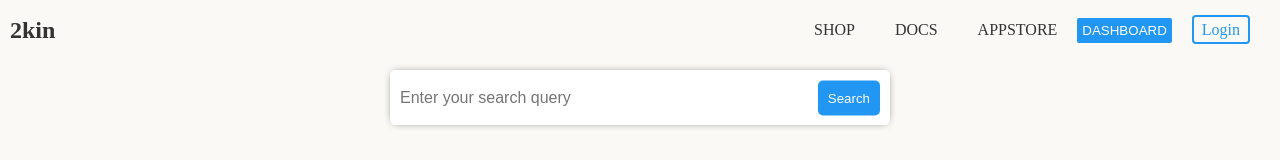
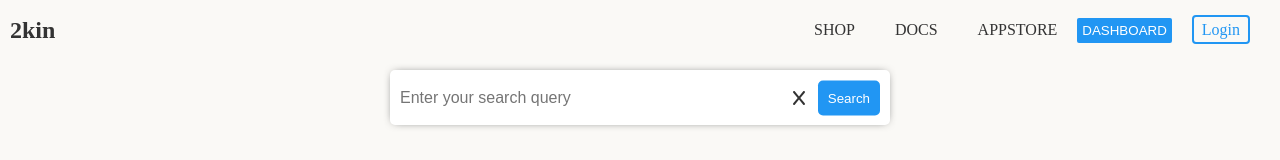
Before and after one commit to SirSicard/2KIN-Onboarding, a React (Vite) app in the folder client/: page /apps in a window 1280 px wide. Shown: the top 160 px of the page. Built offline with nearby package versions, Linux system fonts and the light colour scheme.

Commit message:
added reset button

```diff
--- a/client/src/pages/AppstorePage.jsx
+++ b/client/src/pages/AppstorePage.jsx
@@ -1,6 +1,8 @@
 import { Link } from "react-router-dom";
 import "../styles/appstorepage.css";
 import { useState } from "react";
+import { FontAwesomeIcon } from "@fortawesome/react-fontawesome";
+import {faX} from "@fortawesome/free-solid-svg-icons"
 
 export const mockApps = [
   {
@@ -97,7 +99,7 @@ export const mockApps = [
 
 function AppstorePage() {
   const [searchInput, setSearchInput] = useState("");
-  const [filteredApps, setFilteredApps] = useState(mockApps); // Start with all apps displayed
+  const [filteredApps, setFilteredApps] = useState(mockApps);
   const [searchPerformed, setSearchPerformed] = useState(false);
 
   const handleSearchChange = (e) => {
@@ -106,15 +108,26 @@ function AppstorePage() {
 
   const handleSearchButtonClick = () => {
     const trimmedSearchInput = searchInput.trim();
-    setSearchPerformed(trimmedSearchInput !== ""); // Set to true if search input is not empty
+    setSearchPerformed(trimmedSearchInput !== "");
 
-    // Update filteredApps based on the search input when the button is clicked
     setFilteredApps(
-      trimmedSearchInput === "" ? mockApps : // If no search input, show all apps
+      trimmedSearchInput === "" ? mockApps :
       mockApps.filter((app) =>
         app.title.toLowerCase().includes(trimmedSearchInput.toLowerCase())
       )
     );
+  };
+
+  const handleResetButtonClick = () => {
+    setSearchInput("");
+    setSearchPerformed(false);
+    setFilteredApps(mockApps);
+  };
+
+  const handleKeyPress = (e) => {
+    if (e.key === 'Enter') {
+      handleSearchButtonClick();
+    }
   };
 
   return (
@@ -128,17 +141,22 @@ function AppstorePage() {
             className="search-input"
             value={searchInput}
             onChange={handleSearchChange}
+            onKeyPress={handleKeyPress}
           />
           <button
-            type="button" // Use type="button" to prevent form submission
+            type="button"
             className="appstore-search-button"
             onClick={handleSearchButtonClick}
           >
             Search
           </button>
+          <FontAwesomeIcon icon={faX}
+            type="button"
+            className="appstore-reset-button"
+            onClick={handleResetButtonClick}
+            />
         </div>
 
-        {/* Render Featured Apps only if search is not performed or search input is not empty */}
         {!searchPerformed && (
           <>
             <h1 className="appstore-titles">Featured Apps</h1>
--- a/client/src/styles/appstorepage.css
+++ b/client/src/styles/appstorepage.css
@@ -124,7 +124,23 @@
   position: absolute;
 }
 
+.appstore-reset-button {
+  position: absolute;
+  top: 50%;
+  right: 70px;
+  transform: translateY(-50%);
+  padding: 10px;
+  color: var(--main-primary-text-color);
+  border: none;
+  border-radius: 5px;
+  cursor: pointer;
+  margin-right: 5px;
+  transition: background-color 0.3s;
+}
 
+.appstore-reset-button:hover {
+  color: black;
+}
 
 @media (max-width: 768px) {
   #appstore-search {
```
